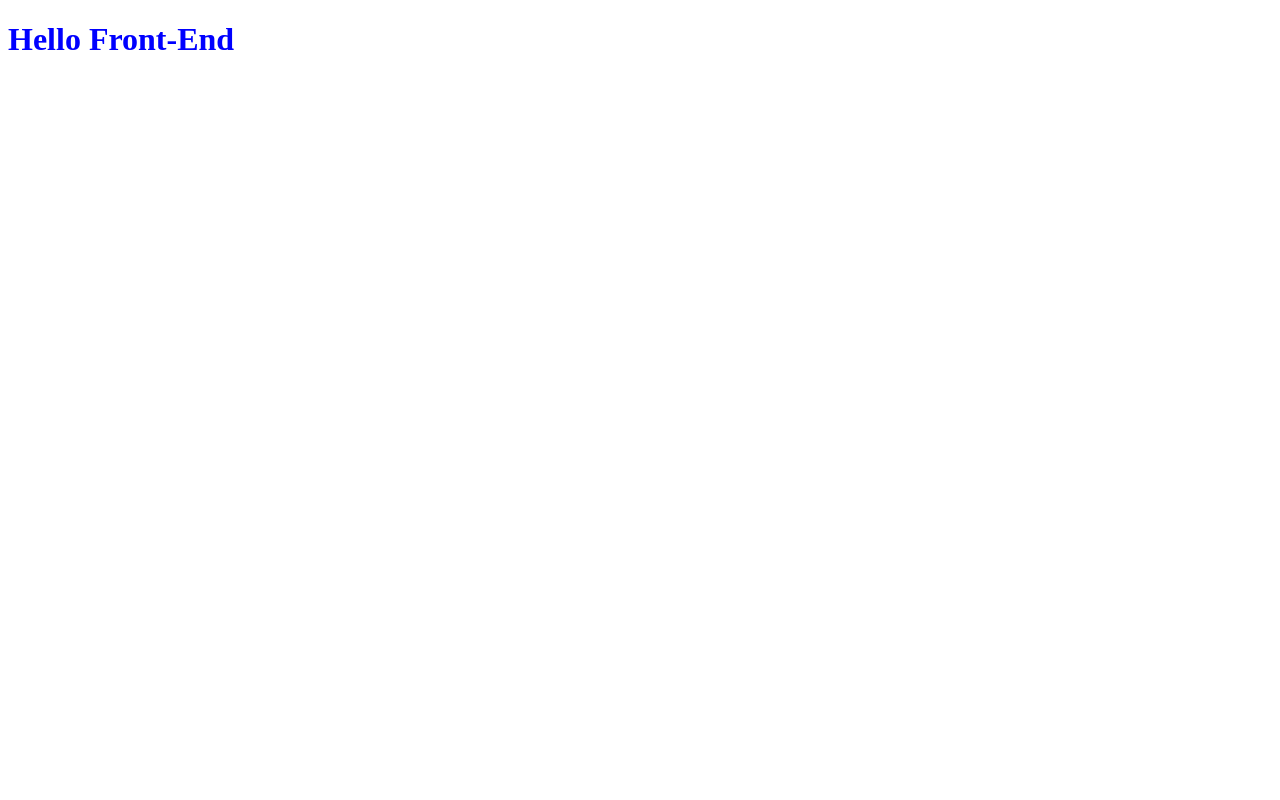
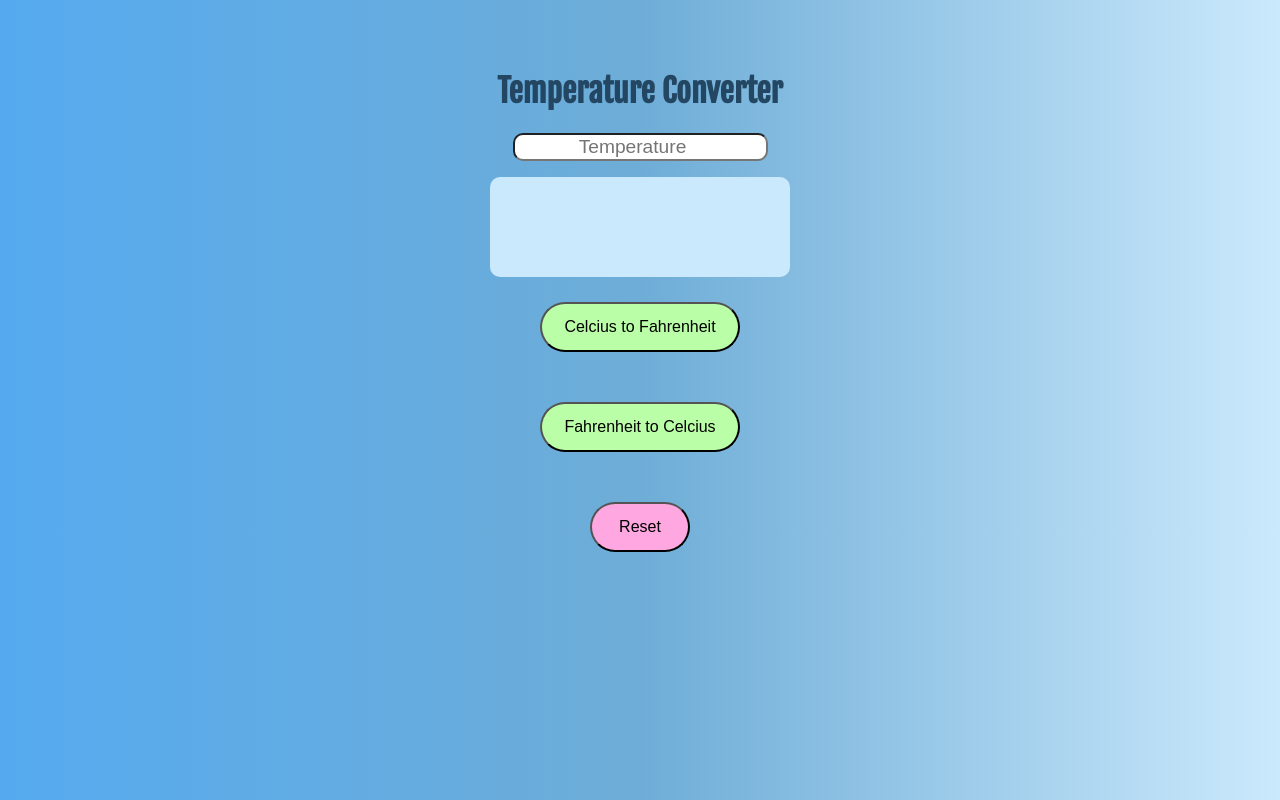
Before and after one commit to WDI-SEA/temperature-converter-dom, a plain HTML site: page index.html in a window 1280 px wide. Drawn offline with Linux system fonts and the light colour scheme.

Commit message:
My Homowork is DONE

```diff
--- a/css/style.css
+++ b/css/style.css
@@ -1,3 +1,43 @@
+@import url('https://fonts.googleapis.com/css2?family=Fjalla+One&display=swap');
+
+body {
+  text-align: center;
+  background-image:  linear-gradient(to left, rgb(203, 233, 252) 0%, rgb(110, 173, 215) 50%, rgb(85, 170, 239) 100%);
+  font-family: 'Fjalla One', sans-serif;
+}
+.bigBox  {
+  position:relative;
+  top: 50px;
+}
 h1 {
-  color: blue;
+  color:rgb(35, 70, 99);
 }
+button {
+  width: 100px;
+  height: 50px;
+  border-radius: 100px;
+  margin: 25px;
+}
+.resetbuttonn {
+  background-color: rgb(254, 167, 224);
+  font-size: medium;
+}
+.button {
+  background-color: rgb(186, 254, 167);
+  font-size: medium;
+  width: 200px;
+}
+.output {
+  background-color:rgb(203, 233, 252);
+  width: 300px;
+  height: 100px;
+  position: relative;
+  margin: 0 auto;
+  border-radius: 10px;
+  text-align: center;
+}
+.input {
+  border-radius: 10px;
+  text-align: center;
+  font-size: larger;
+}
--- a/index.html
+++ b/index.html
@@ -4,11 +4,31 @@
   <meta charset="UTF-8">
   <meta name="viewport" content="width=device-width, initial-scale=1">
   <link rel="stylesheet" type="text/css" href="css/style.css">
-  <title>Hello Front-End</title>
+  <script type="text/javascript" defer src="js/script.js"></script>
+  <title>Temperature Converter</title>
 </head>
 <body>
-  <h1>Hello Front-End</h1>
 
-  <script type="text/javascript" src="js/script.js"></script>
+  <div class="bigBox">
+    <h1>Temperature Converter</h1>
+
+    <div class="inputs">
+      <input type="number" name="celcius" class="input" placeholder="Temperature">
+    </div>
+    <div class="output" >
+      <p id="result"> </p>
+    </div>
+
+  <span class= fafsbuttonn >
+    <button id="fafs" class="button">Celcius to Fahrenheit</button>
+  </span>
+  <div class= celbuttonn >
+    <button id="cel" class="button">Fahrenheit to Celcius</button>
+  </div>
+
+  <span class= resetButton >
+    <button class="resetbuttonn">Reset</button>
+  </span>
+</div>
 </body>
 </html>
--- a/js/script.js
+++ b/js/script.js
@@ -1 +1,24 @@
-console.log('Hello, front end');
+const input = document.querySelector(".input")
+const fToCel = document.querySelector("#cel")
+const cToFafs = document.querySelector("#fafs")
+const result = document.querySelector("#result")
+const resetButton = document.querySelector(".resetbuttonn")
+
+fToCel.addEventListener("click", function(e) {
+
+    let preConversion = input.value
+    let postConversion = (preConversion - 32) * (5/9)
+    result.innerHTML = postConversion
+
+});
+
+cToFafs.addEventListener("click", function(e) {
+    let preConversion = input.value
+    let postConversion = (preConversion * 1.8) + 32
+    result.innerHTML = postConversion
+});
+
+resetButton.addEventListener("click", function(e) {
+    result.innerHTML = ''
+    input.value = ''
+});
```
